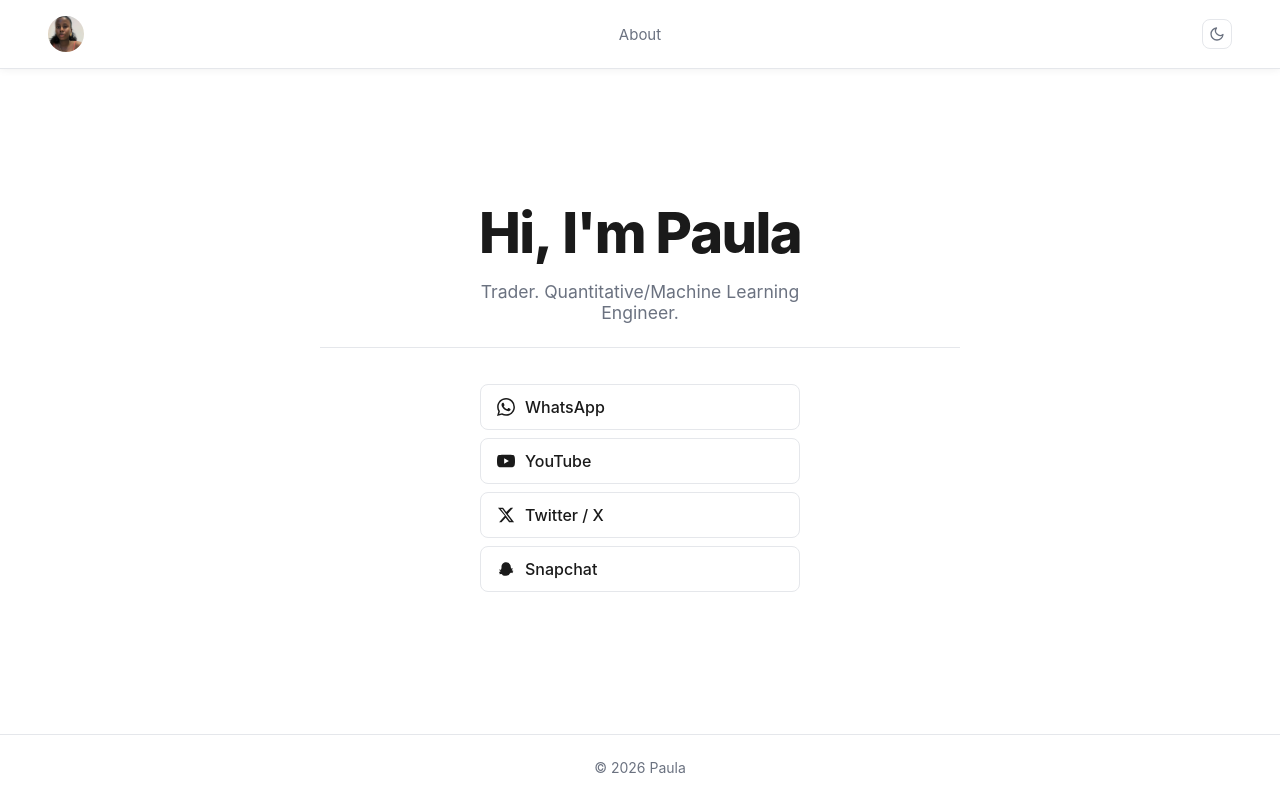
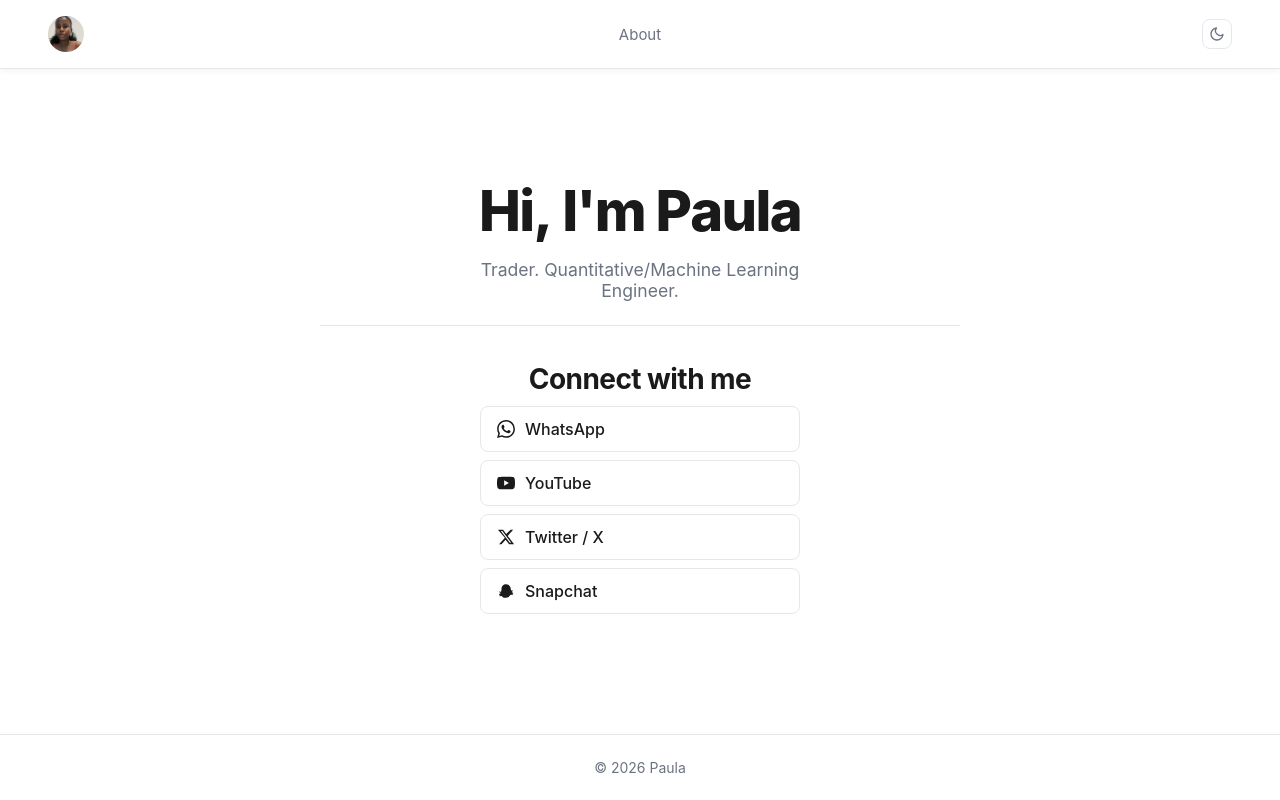
Before and after one commit to Glorycodess/Paula, a React (Vite) app: page / in a window 1280 px wide. Built offline with nearby package versions, Linux system fonts and the light colour scheme.

Commit message:
little add-on

```diff
--- a/src/App.jsx
+++ b/src/App.jsx
@@ -17,6 +17,7 @@ function HomePage() {
       </section>
 
       <section id="contact">
+        <h2>Connect with me</h2>
         <ul className="social-icons">
           <li>
             <a href="https://wa.link/k11ta3" target="_blank" rel="noopener noreferrer">
```
